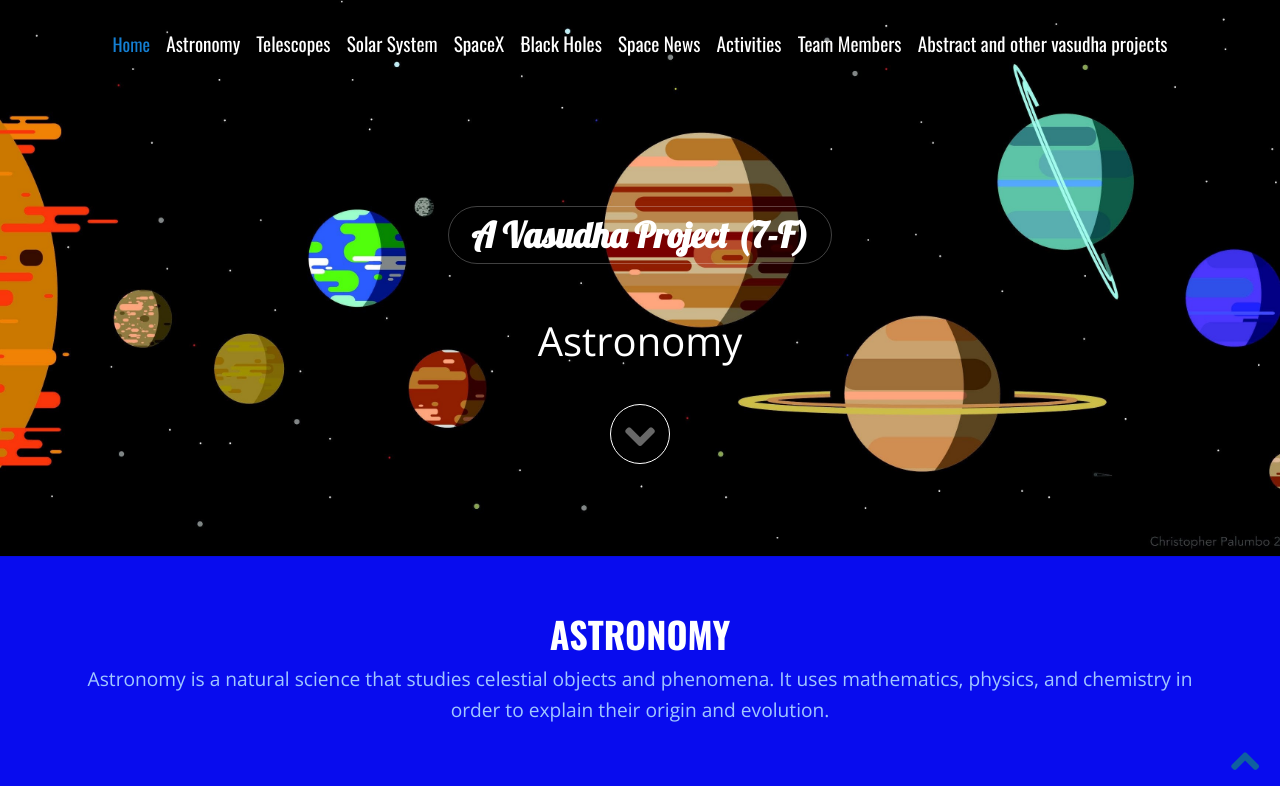
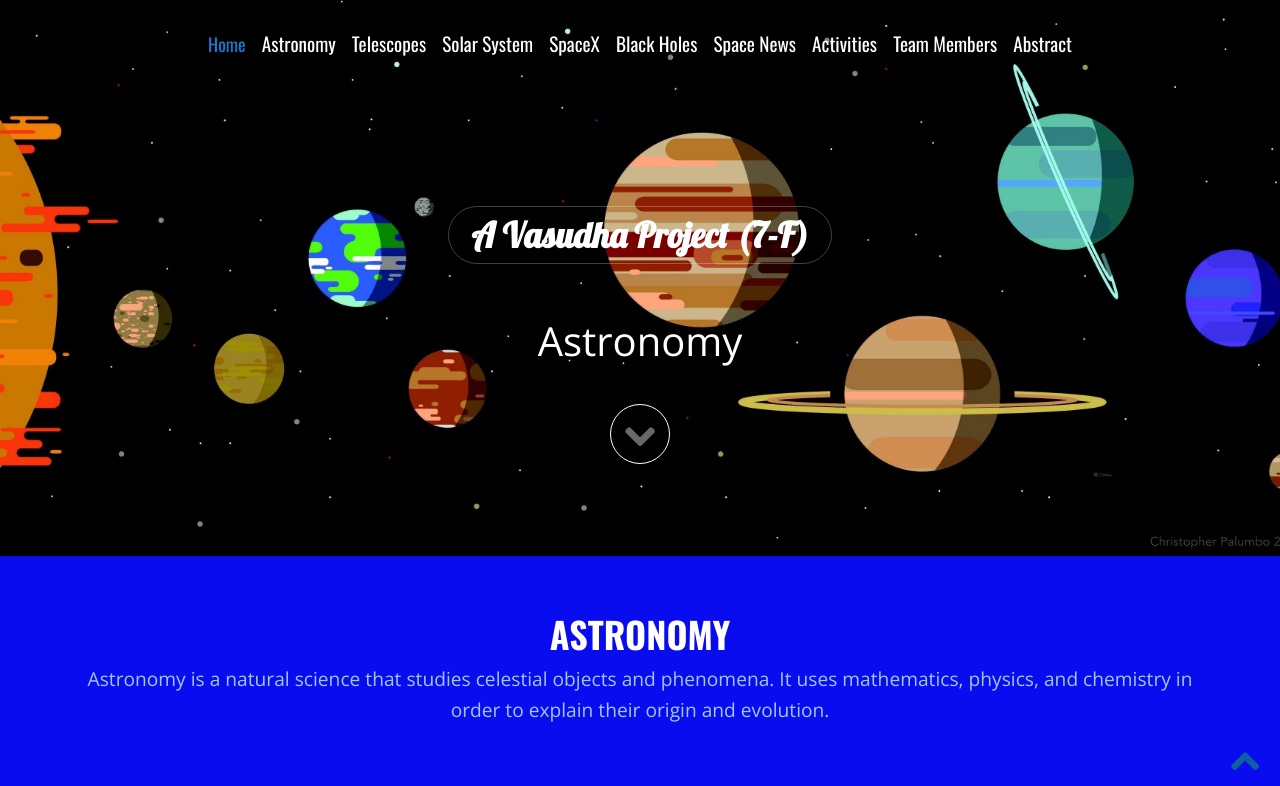
Before and after one commit to boombaca/Area-51-Web, a plain HTML site: page index.html in a window 1280 px wide. Shown: the top 786 px of the page. Drawn offline with nearby package versions, Linux system fonts and the light colour scheme; grey boxes are pictures that could not be loaded; a script that the page names is missing.

Commit message:
Update index.html

```diff
--- a/index.html
+++ b/index.html
@@ -33,7 +33,7 @@
           <li><a href="#yoi" class="scroll-link">Space News</a></li>
           <li><a href="#dd" class="scroll-link">Activities</a></li>
           <li><a href="#team" class="scroll-link">Team Members</a></li>
-          <li><a href="#boom" class="scroll-link">Abstract and other vasudha projects</a></li>
+          <li><a href="#boom" class="scroll-link">Abstract</a></li>
         </ul>
       </div>
     </nav>
```
